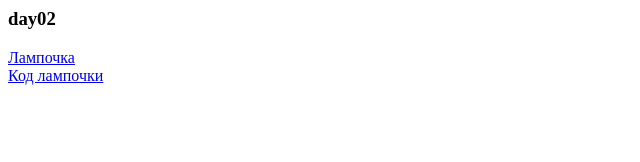
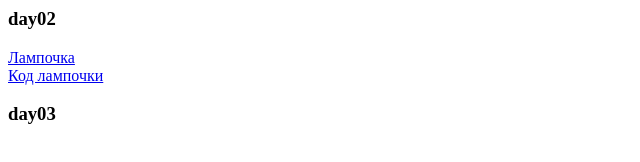
Before and after one commit to philevalex/learning, a plain HTML site: page index.html in a window 1280 px wide. Shown: the full height of the page, 0-640 px from the left. Drawn offline with Linux system fonts and the light colour scheme.

Commit message:
Update index.html

```diff
--- a/index.html
+++ b/index.html
@@ -5,5 +5,6 @@
 </br>
 <a href="https://github.com/philevalex/learning/blob/master/day02/index.html">Код лампочки</a>
 </br>
+<h3>day03</h3>
 </body>
 </html>
```
